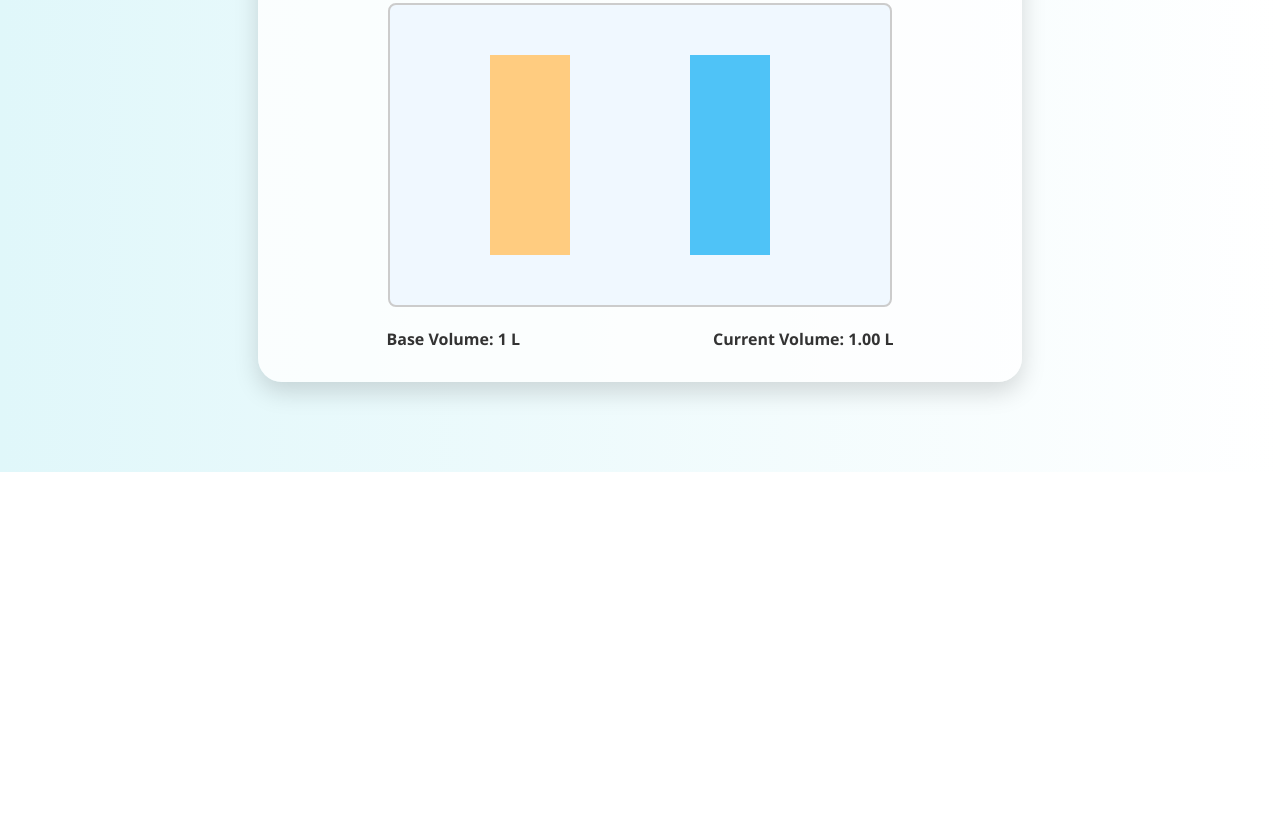
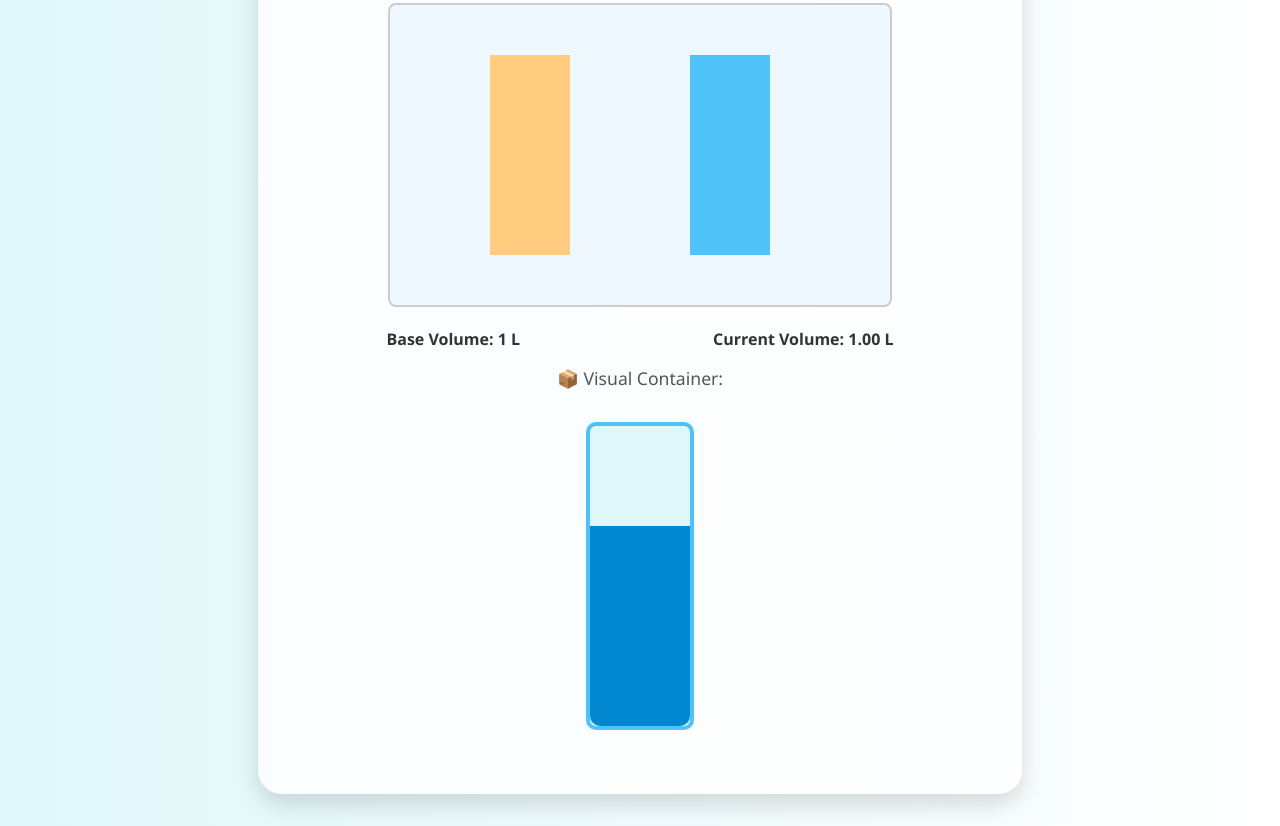
Before and after one commit to kiyelll/SIMCHARLESLAW, a plain HTML site: page index.html in a window 1280 px wide. Shown: the part 328-1154 px from the top of the page. Before the commit the page ends 800 px from the top, so only its background shows below. Drawn offline with Linux system fonts and the light colour scheme.

Commit message:
Update index.html

```diff
--- a/index.html
+++ b/index.html
@@ -45,6 +45,23 @@
       font-weight: bold;
       color: #333;
     }
+    #container {
+      width: 100px;
+      height: 300px;
+      border: 4px solid #4fc3f7;
+      border-radius: 10px;
+      margin: 2rem auto;
+      position: relative;
+      background: #e0f7fa;
+    }
+    #fluid {
+      position: absolute;
+      bottom: 0;
+      width: 100%;
+      background-color: #0288d1;
+      transition: height 0.5s ease-in-out;
+      border-radius: 0 0 10px 10px;
+    }
   </style>
 </head>
 <body>
@@ -65,6 +82,11 @@
       <div id="baseVolLabel">Base Volume: 1.0 L</div>
       <div id="currVolLabel">Current Volume: 1.0 L</div>
     </div>
+
+    <div class="info">📦 Visual Container:</div>
+    <div id="container">
+      <div id="fluid" style="height: 100px;"></div>
+    </div>
   </div>
 
   <script>
@@ -74,6 +96,7 @@
     const baseVolLabel = document.getElementById('baseVolLabel');
     const currVolLabel = document.getElementById('currVolLabel');
     const ctx = canvas.getContext('2d');
+    const fluid = document.getElementById('fluid');
 
     const baseTemp = 300; // K
     const baseVolume = 1.0; // L
@@ -91,6 +114,9 @@
 
       baseVolLabel.textContent = `Base Volume: ${baseVolume} L`;
       currVolLabel.textContent = `Current Volume: ${volume.toFixed(2)} L`;
+
+      const fluidHeight = Math.min(200 * volume, 280);
+      fluid.style.height = `${fluidHeight}px`;
     }
 
     tempInput.addEventListener('input', () => {
```
